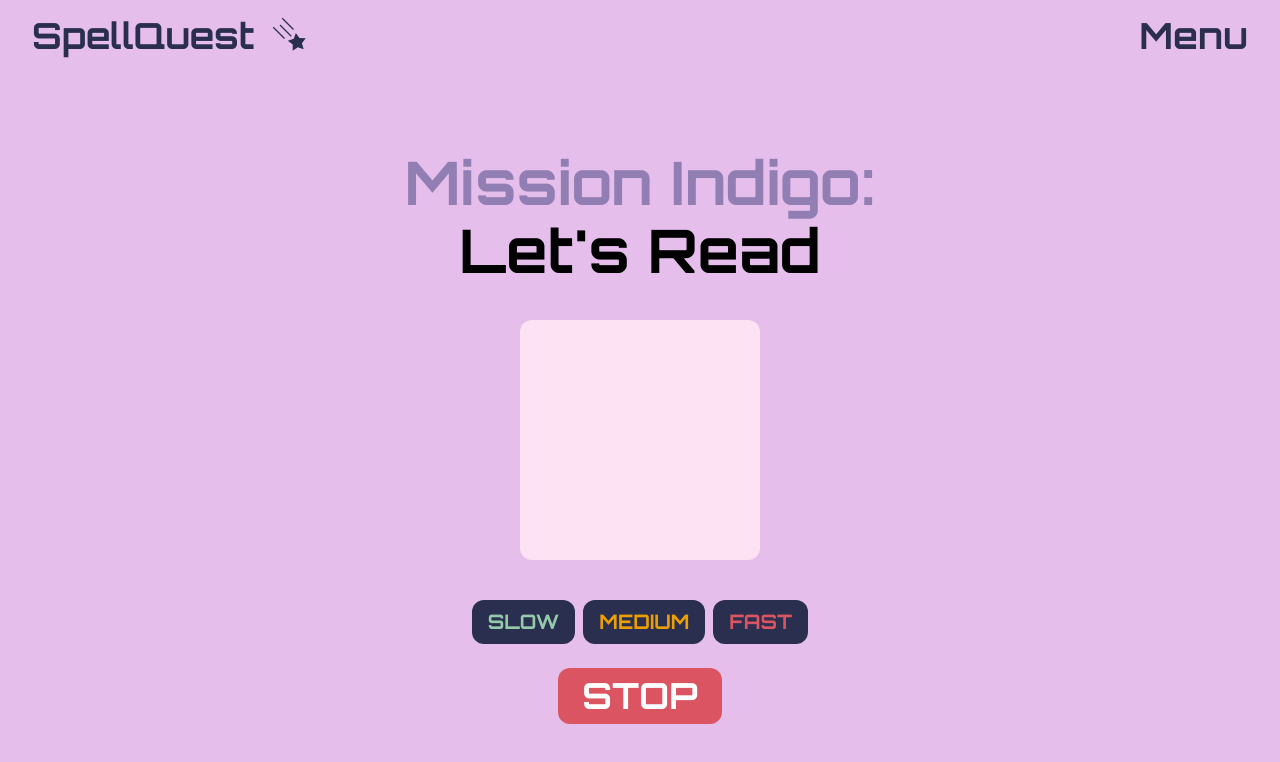
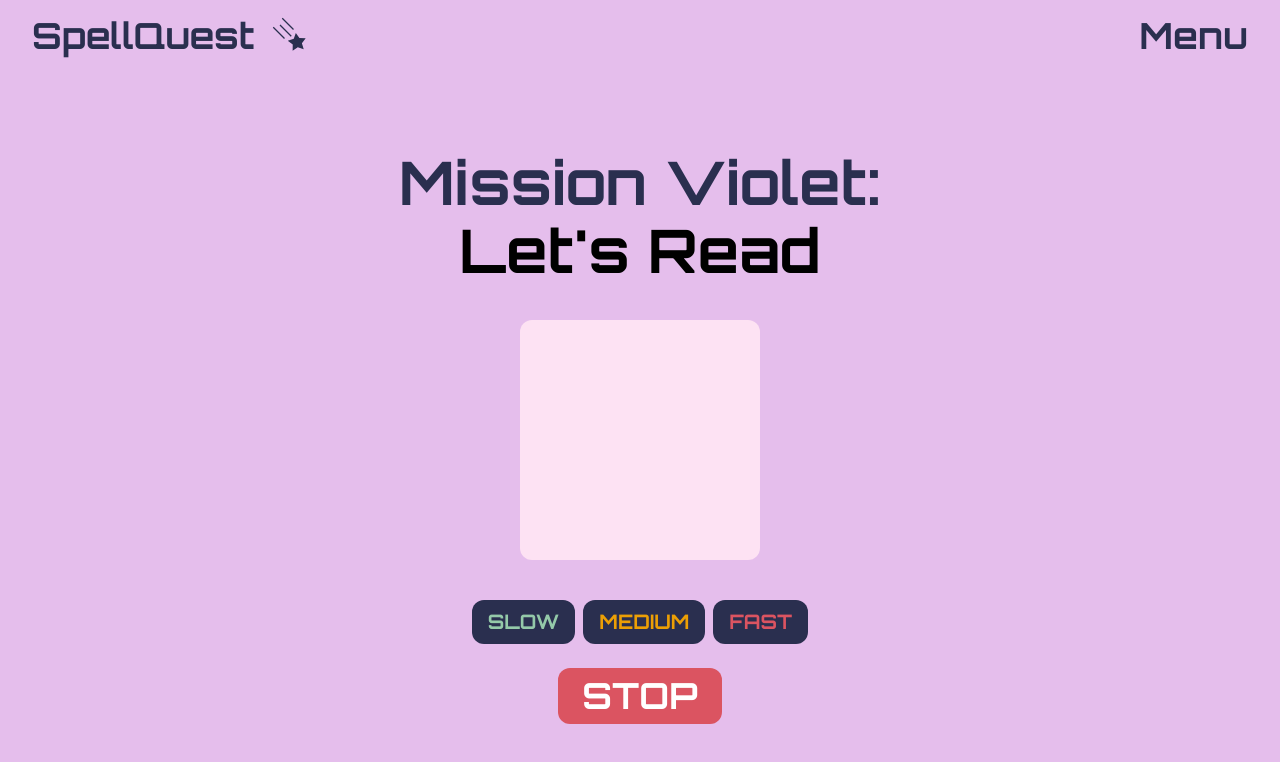
Before and after one commit to ghpaterson/jackquest, a Next.js app: page /hfseven in a window 1280 px wide. Shown: the top 762 px of the page. Built offline with nearby package versions, Linux system fonts and the light colour scheme.

Commit message:
fixed violet mission title

```diff
--- a/components/navbar.js
+++ b/components/navbar.js
@@ -8,7 +8,9 @@ export default function NavBar() {
   return (
     <main className="flex justify-between text-spaceDark font-orbitron text-2xl md:text-4xl py-4 mx-8">
       <div className="flex md:gap-4">
-        <h1>SpellQuest</h1>
+        <Link href="/">
+          <h1>SpellQuest</h1>
+        </Link>
         <GiFallingStar />
       </div>
       <nav>
--- a/pages/hfseven.js
+++ b/pages/hfseven.js
@@ -29,8 +29,8 @@ export default function HfSeven() {
       <NavBar />
       <div className="mt-20">
         <div className="flex flex-col justify-center items-center gap-2">
-          <h1 className="font-orbitron text-spacePurple text-3xl lg:text-6xl">
-            Mission Indigo:
+          <h1 className="font-orbitron text-spaceDark text-3xl lg:text-6xl">
+            Mission Violet:
           </h1>
           <h1 className="font-orbitron text-3xl lg:text-6xl">Let's Read</h1>
         </div>
```
